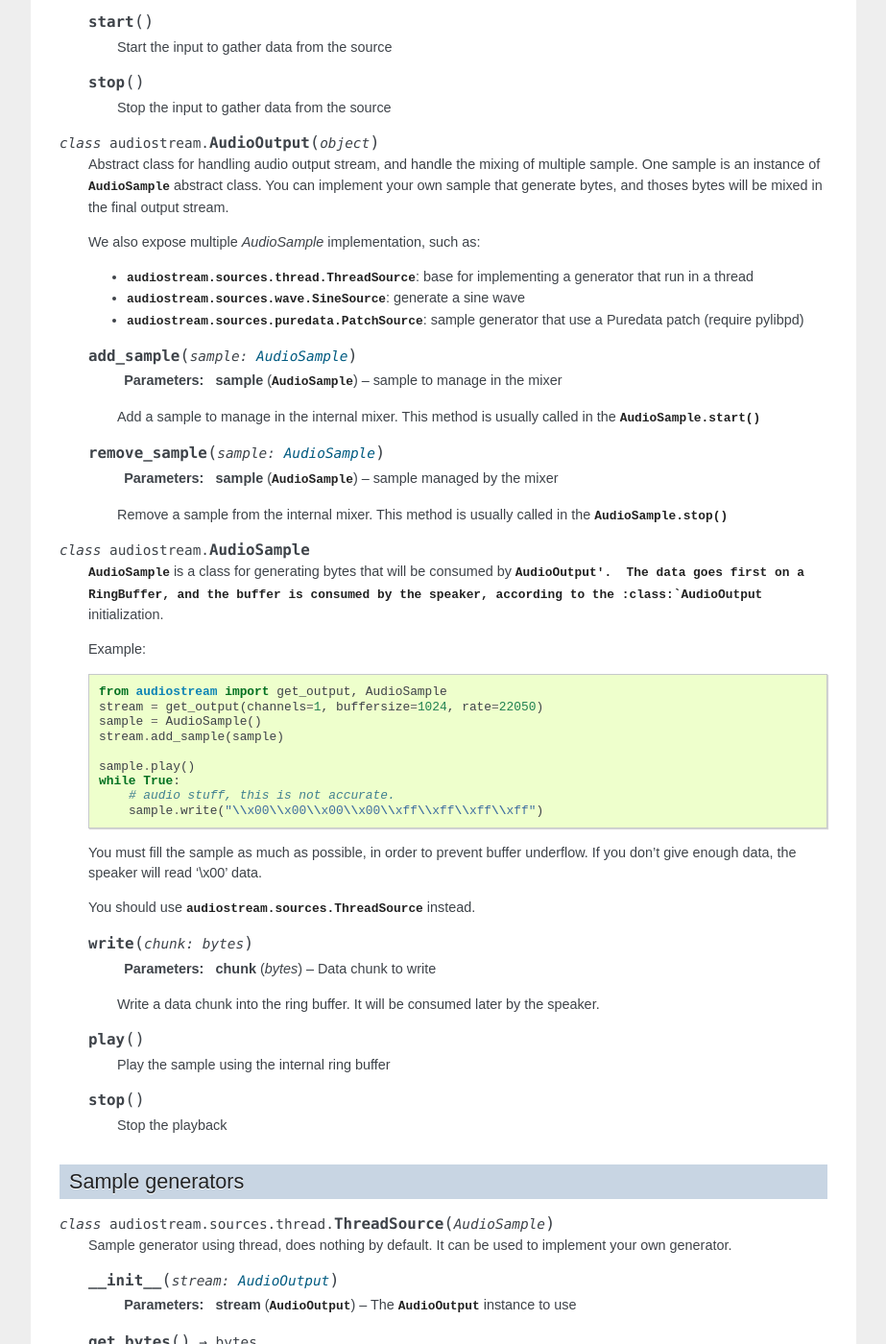
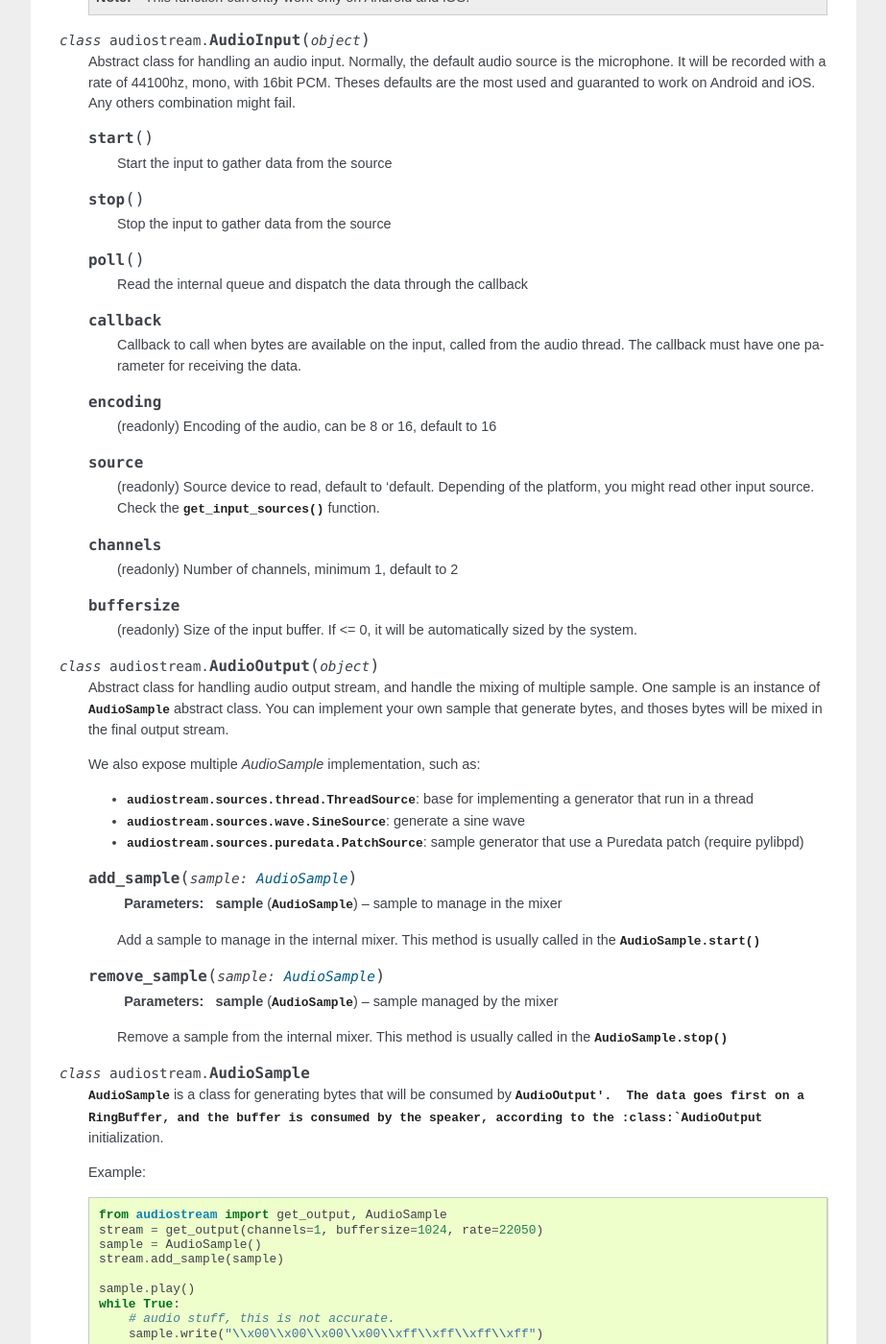
Before and after one commit to kivy/audiostream, a Sphinx documentation site: the page built from docs/source/api.rst, in a window 1280 px wide and 1400 px high, scrolled down 1331 px. Shown: the whole window at 96% size, without its empty margins (198-1121 px from the left). Built offline with Sphinx 7.4.7, drawn with Linux system fonts in a browser that asks for light colours; some of the changed text lies outside the part shown.

Commit message:
audiostream: update documentation for get_input()

```diff
--- a/docs/source/api.rst
+++ b/docs/source/api.rst
@@ -28,7 +28,12 @@
 
 .. py:function:: get_input(callback : callable, source : string, rate : int, channels : int, encoding : int, buffersize : int) -> `AudioInput` instance
 
-    Return an :class:`AudioInput` instance.
+    Return an :class:`AudioInput` instance. All the data received from the
+    input will be stored in a queue. You need to :meth:`AudioInput.poll` the
+    queue regulary in order to trigger the callback.
+
+    Please note that the `callback` will be called in the same thread as the
+    one that call :meth:`AudioInput.poll`.
 
     :param callback: Callback to call when bytes are available on the input, called from the audio thread.
     :param source: Source device to read, default to 'default. Depending of the platform, you might read other input source. Check the :func:`get_input_sources` function.
@@ -52,7 +57,11 @@
         # get the default audio input (mic on most cases)
         mic = get_input(callback=mic_callback)
         mic.start()
-        # do something here, like sleep(2)
+
+        while not quit:
+            mic.poll()
+            # do something here, like sleep(2)
+
         mic.stop()
 
     .. note::
@@ -89,6 +98,34 @@
 
         Stop the input to gather data from the source
 
+    .. py:method:: poll()
+
+        Read the internal queue and dispatch the data through the callback
+
+    .. py:attribute:: callback
+
+        Callback to call when bytes are available on the input, called from the
+        audio thread. The callback must have one parameter for receiving the data.
+
+    .. py:attribute:: encoding
+
+        (readonly) Encoding of the audio, can be 8 or 16, default to 16
+
+    .. py:attribute:: source
+
+        (readonly) Source device to read, default to 'default. Depending of the
+        platform, you might read other input source. Check the
+        :func:`get_input_sources` function.
+
+    .. py:attribute:: channels
+
+        (readonly) Number of channels, minimum 1, default to 2
+
+    .. py:attribute:: buffersize
+
+        (readonly) Size of the input buffer. If <= 0, it will be automatically
+        sized by the system.
+
 
 .. py:class:: AudioOutput(object)
 
@@ -99,9 +136,11 @@
 
     We also expose multiple `AudioSample` implementation, such as:
 
-    * :class:`audiostream.sources.thread.ThreadSource`: base for implementing a generator that run in a thread
+    * :class:`audiostream.sources.thread.ThreadSource`: base for implementing a
+      generator that run in a thread
     * :class:`audiostream.sources.wave.SineSource`: generate a sine wave
-    * :class:`audiostream.sources.puredata.PatchSource`: sample generator that use a Puredata patch (require pylibpd)
+    * :class:`audiostream.sources.puredata.PatchSource`: sample generator that
+      use a Puredata patch (require pylibpd)
 
 
     .. py:method:: add_sample(sample : AudioSample)
@@ -140,8 +179,9 @@
             # audio stuff, this is not accurate.
             sample.write("\\x00\\x00\\x00\\x00\\xff\\xff\\xff\\xff")
 
-    You must fill the sample as much as possible, in order to prevent buffer
-    underflow. If you don't give enough data, the speaker will read '\\x00' data.
+    If you don't write enough data (underrun), the library will fill with `\\x00`.
+    If you write too much (overrun), the write method will block, until the
+    data is consumed.
 
     You should use :class:`audiostream.sources.ThreadSource` instead.
 
@@ -161,6 +201,7 @@
     .. py:method:: stop()
 
         Stop the playback
+
 
 Sample generators
 -----------------
```
